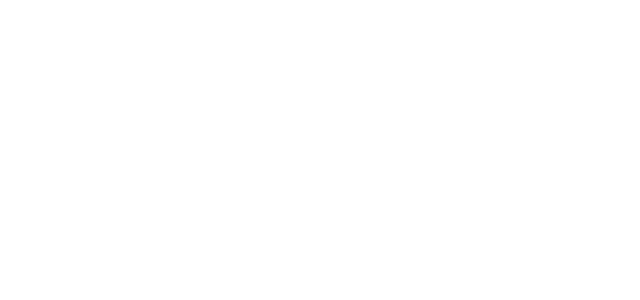
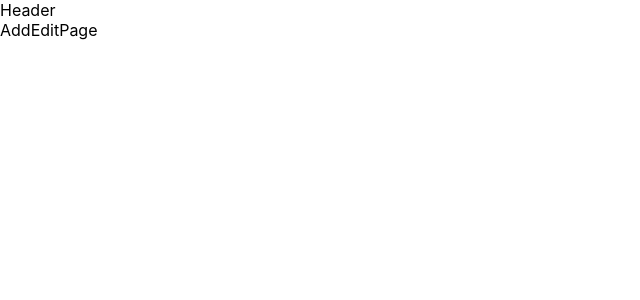
Before and after one commit to nchanh/redux-photo-app, a React (Create React App) app: page /photos/add in a window 1280 px wide. Shown: the top 300 px of the page, without its empty margins (0-640 px from the left). Built offline with nearby package versions, Linux system fonts and the light colour scheme.

Commit message:
Setup router

```diff
--- a/package.json
+++ b/package.json
@@ -36,6 +36,7 @@
     ]
   },
   "devDependencies": {
+    "react-router-dom": "^6.3.0",
     "sass": "^1.54.8"
   }
 }
--- a/src/App.js
+++ b/src/App.js
@@ -1,7 +1,31 @@
+import React, { Suspense } from 'react';
+import { BrowserRouter, Routes, Route } from 'react-router-dom';
+
 import './App.scss';
+import Header from './components/Header';
+import NotFound from './components/NotFound';
+
+// Lazy load - Code splitting
+const Photo = React.lazy(() => import('./features/Photo'));
 
 function App() {
-  return <div className="photo-app"></div>;
+  return (
+    <div className="photo-app">
+      <Suspense fallback={<div>loading...</div>}>
+        <BrowserRouter>
+          <Header />
+
+          <Routes>
+            <Route exact from="/" to="/photos" />
+
+            <Route path="/photos/*" element={<Photo />} />
+
+            <Route path="*" element={<NotFound />} />
+          </Routes>
+        </BrowserRouter>
+      </Suspense>
+    </div>
+  );
 }
 
 export default App;
--- a/src/components/Header/index.jsx
+++ b/src/components/Header/index.jsx
@@ -0,0 +1,7 @@
+import React from 'react';
+
+function Header() {
+  return <div>Header</div>;
+}
+
+export default Header;
--- a/src/components/NotFound/index.jsx
+++ b/src/components/NotFound/index.jsx
@@ -1,5 +1,4 @@
 import React from 'react';
-import PropTypes from 'prop-types';
 
 function NotFound(props) {
   return <div>NotFound</div>;
--- a/src/features/Photo/index.jsx
+++ b/src/features/Photo/index.jsx
@@ -0,0 +1,24 @@
+import React from 'react';
+import { Route, Routes } from 'react-router-dom';
+import NotFound from '../../components/NotFound';
+import AddEditPage from './pages/AddEdit';
+import MainPage from './pages/Main';
+
+function Photo(props) {
+  return (
+    <div>
+      <Routes>
+        <Route exact path="" element={<MainPage />} />
+
+        <Route path="add" element={<AddEditPage />} />
+        <Route path=":photoId" element={<AddEditPage />} />
+
+        <Route element={<NotFound />} />
+      </Routes>
+    </div>
+  );
+}
+
+Photo.propTypes = {};
+
+export default Photo;
--- a/src/features/Photo/pages/AddEdit/index.jsx
+++ b/src/features/Photo/pages/AddEdit/index.jsx
@@ -0,0 +1,9 @@
+import React from 'react';
+
+function AddEditPage(props) {
+  return <div>AddEditPage</div>;
+}
+
+AddEditPage.propTypes = {};
+
+export default AddEditPage;
--- a/src/features/Photo/pages/Main/index.jsx
+++ b/src/features/Photo/pages/Main/index.jsx
@@ -0,0 +1,9 @@
+import React from 'react';
+
+function MainPage(props) {
+  return <div>MainPage</div>;
+}
+
+MainPage.propTypes = {};
+
+export default MainPage;
```
Also changed, not shown: 1 other file (tests, documents, lock files or other folders).
